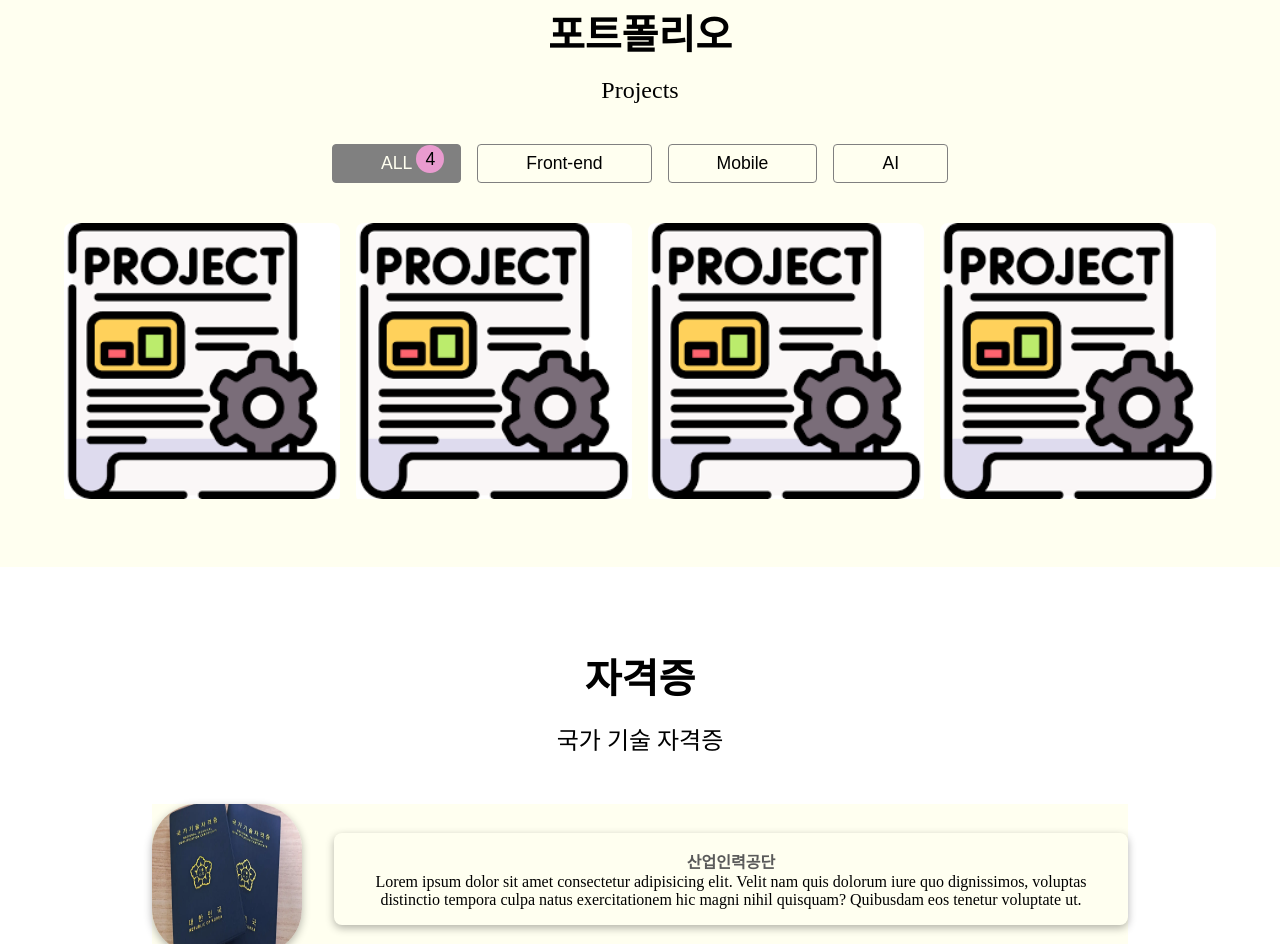
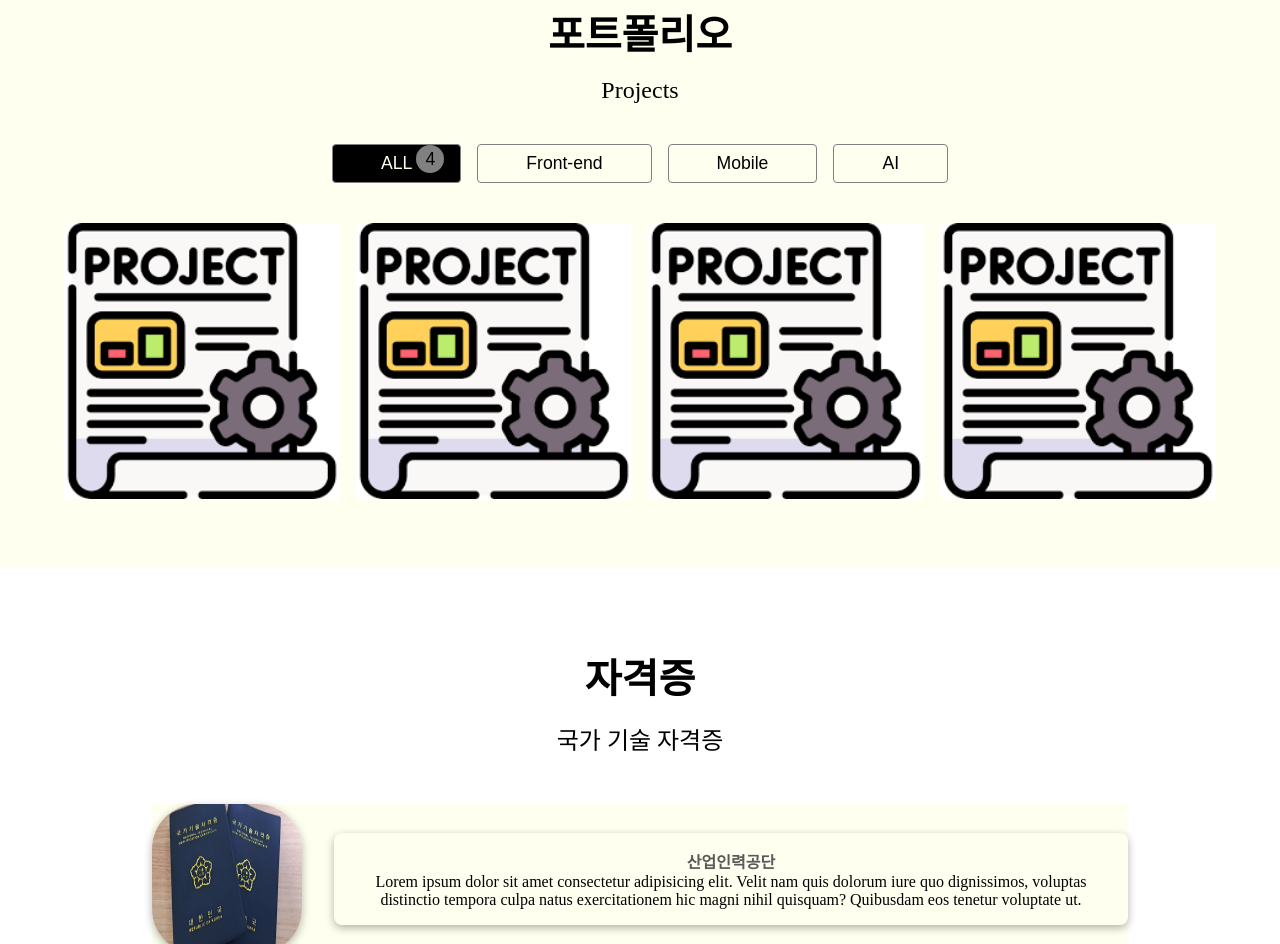
Before and after one commit to dhkim395/profiles, a plain HTML site: page index.html in a window 1280 px wide. Shown: the part 2321-3265 px from the top of the page. Drawn offline with Linux system fonts and the light colour scheme; a web font is replaced by a local one.

Commit message:
5차완료

```diff
--- a/css/pro.css
+++ b/css/pro.css
@@ -349,7 +349,7 @@ button:focus {
   white-space: nowrap;
 }
 .category--selected {
-  background-color: var(--color-accent);
+  background-color: var(--color-white);
   color: var(--color-primary);
 }
 .category__count {
@@ -361,7 +361,7 @@ button:focus {
   height: 28px;
   line-height: 28px;
   border-radius: 100%;
-  background-color: var(--color-accent-variant);
+  background-color: var(--color-accent);
   color: var(--color-text);
   transition: all 250ms ease-in;
 }
```
